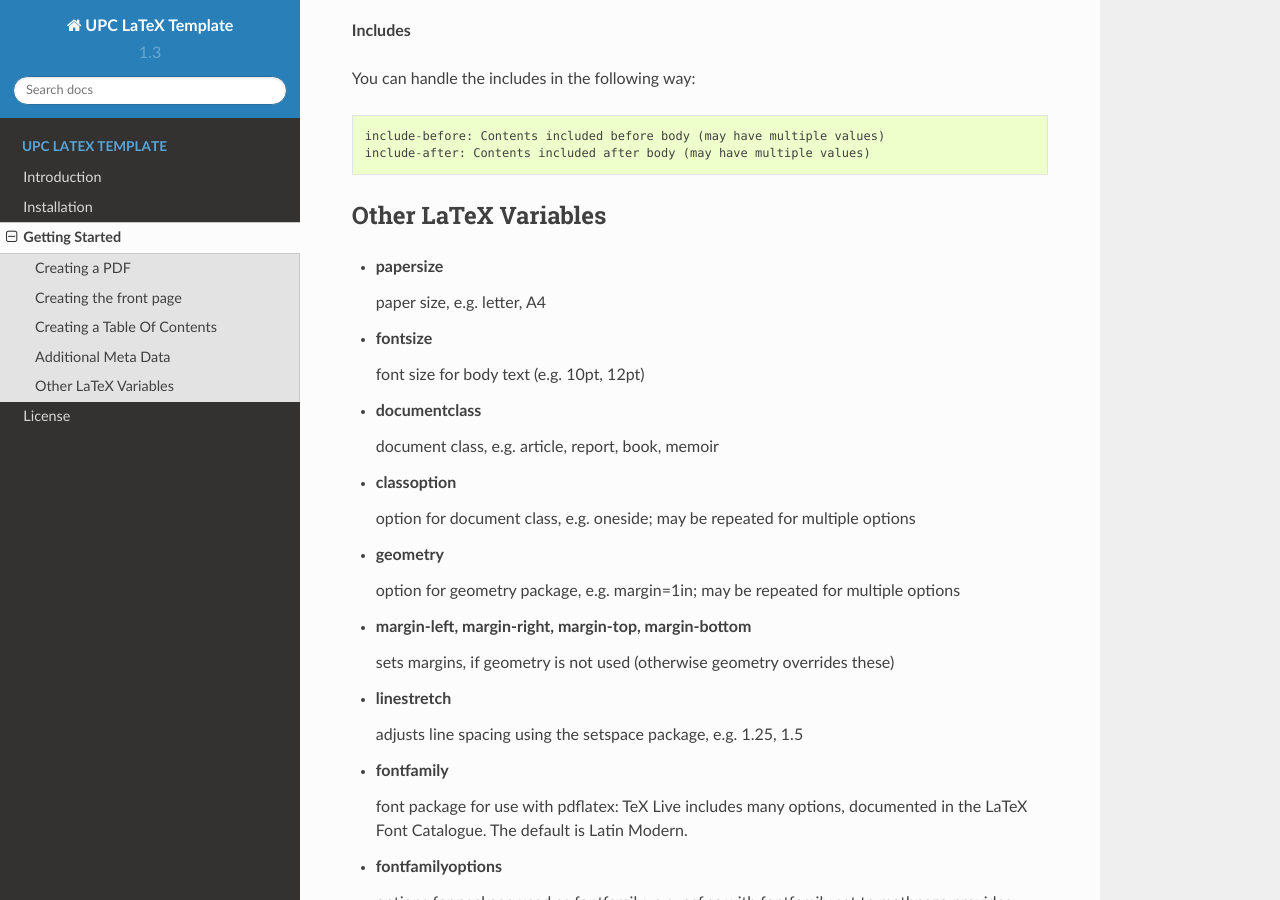
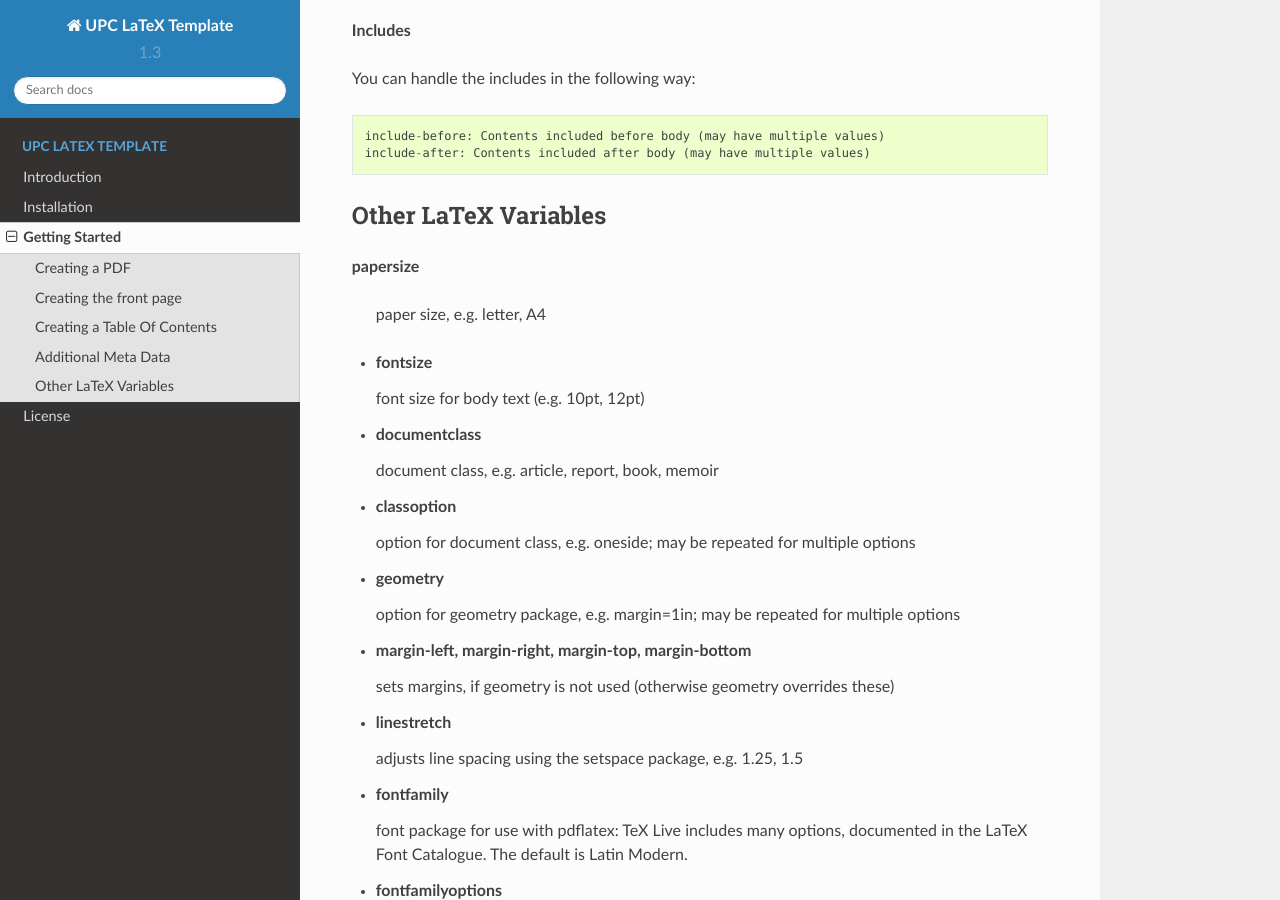
Before and after one commit to ConsoleTVs/UPC-LaTeX-Template, a Sphinx documentation site: the page built from doc/source/getting-started.rst, in a window 1280 px wide and 900 px high, scrolled down 2102 px. Built offline with Sphinx 7.4.7 and the Read the Docs theme 2.0.0, drawn with Linux system fonts in a browser that asks for light colours.

```diff
--- a/doc/source/getting-started.rst
+++ b/doc/source/getting-started.rst
@@ -97,7 +97,7 @@ You can handle the includes in the following way:
 Other LaTeX Variables
 ---------------------
 
-- **papersize**
+**papersize**
 
   paper size, e.g. letter, A4
 
```
